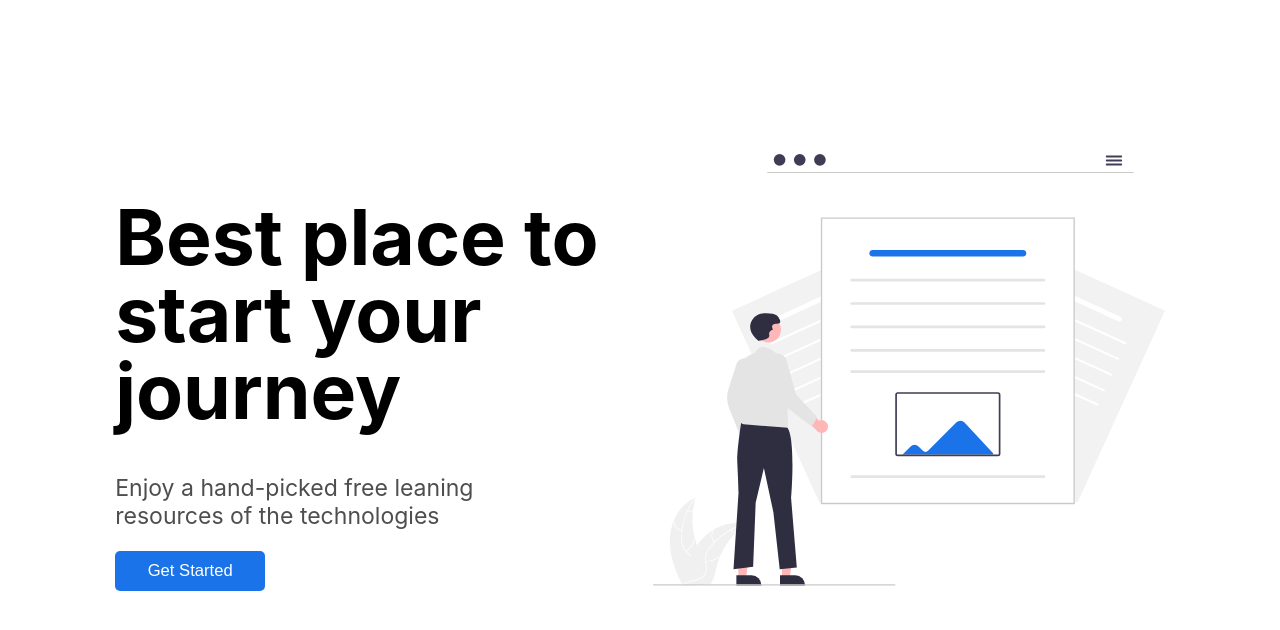
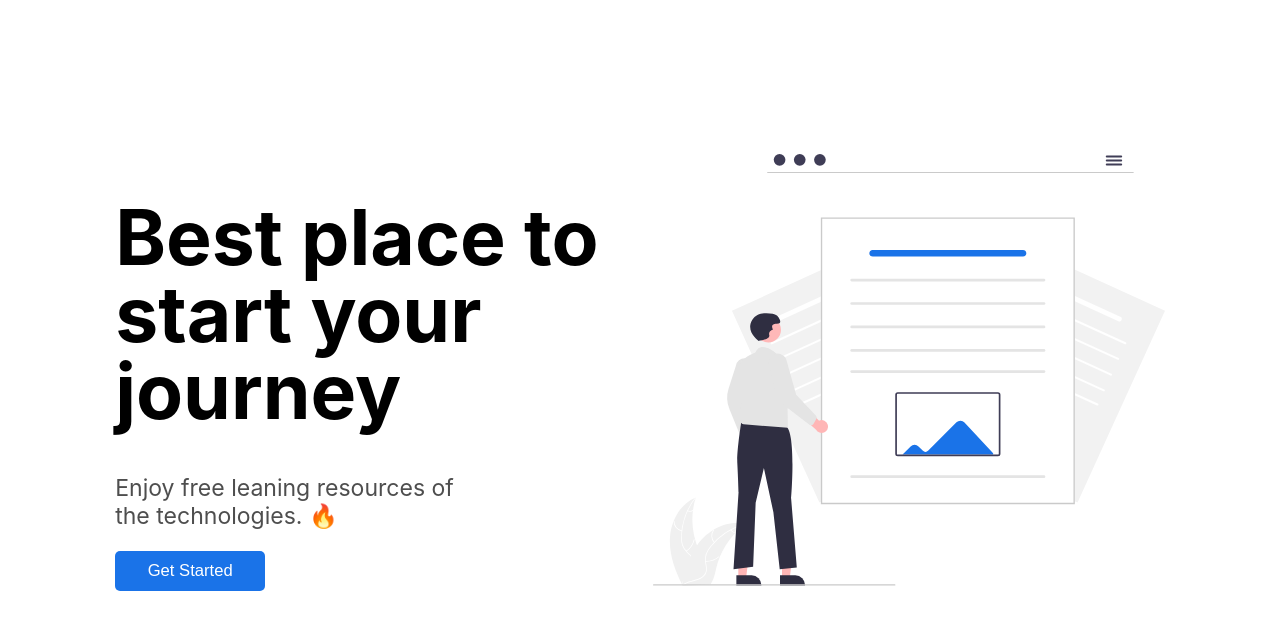
Before and after one commit to pratik7368patil/resources, a React (Create React App) app: page / in a window 1280 px wide. Shown: the top 630 px of the page. Built offline with nearby package versions, Linux system fonts and the light colour scheme.

Commit message:
Updating tagline content

```diff
--- a/src/components/Homepage/index.jsx
+++ b/src/components/Homepage/index.jsx
@@ -9,7 +9,7 @@ function Homepage() {
       <div className="homepage-left-container">
         <h1 className="homepage-head">Best place to start your journey</h1>
         <p className="homepage-para">
-          Enjoy a hand-picked free leaning resources of the technologies
+          Enjoy free leaning resources of the technologies. 🔥
         </p>
         <button onClick={() => navigate("/resources")} className="homepage-btn">
           Get Started
```
